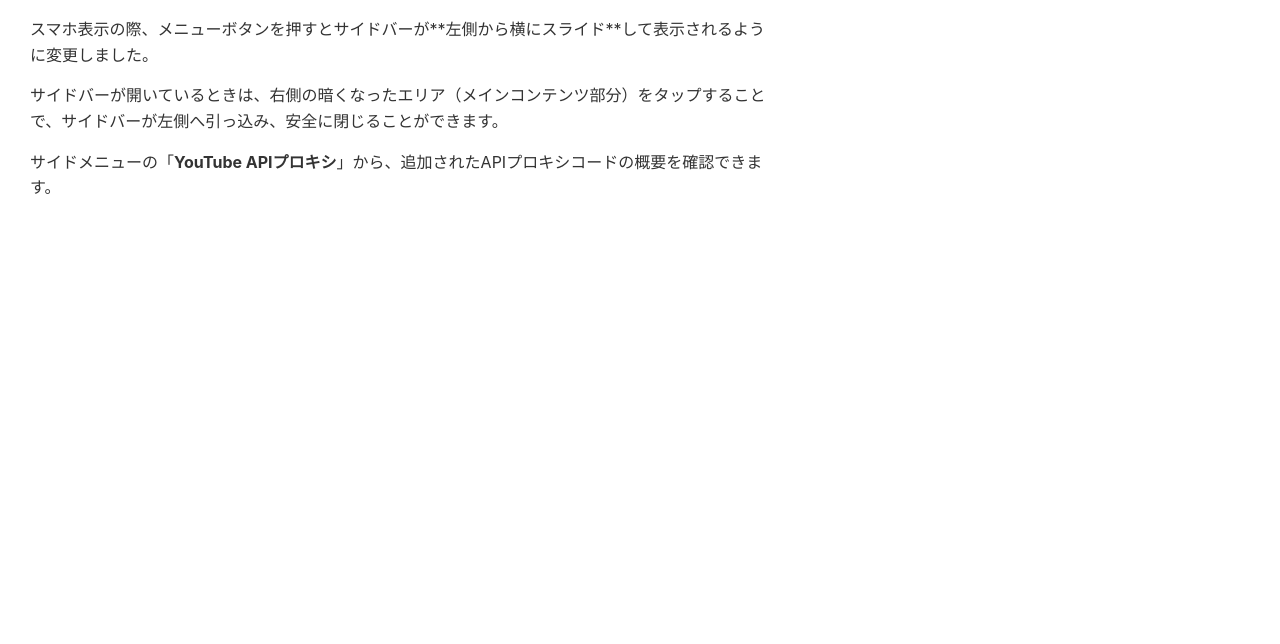
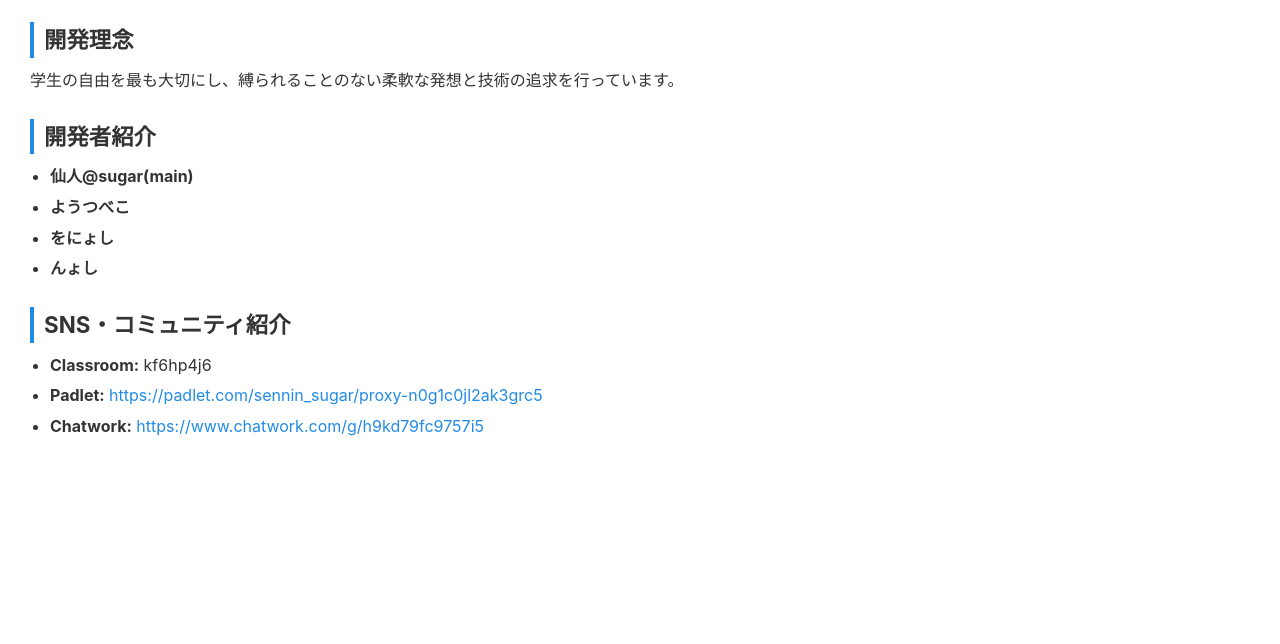
Before and after one commit to ikirikittsuhao-ctrl/does, a plain HTML site: page index.html in a window 1280 px wide. Shown: the part 156-800 px from the top of the page. Drawn offline with Linux system fonts and the light colour scheme.

Commit message:
Update index.html

```diff
--- a/index.html
+++ b/index.html
@@ -9,7 +9,7 @@
         :root {
             --bg-color: #ffffff;
             --text-color: #333333;
-            --header-bg: #2d2d2d; /* ヘッダー背景をダーク系にして白文字ロゴを映えさせています */
+            --header-bg: #2d2d2d;
             --sidebar-bg: #f1f3f5;
             --border-color: #dee2e6;
             --accent-color: #228be6;
@@ -54,7 +54,7 @@
             left: 0;
             width: 100%;
             height: 2px;
-            background-color: #ffffff; /* ロゴに合わせてボタン線も白に統一 */
+            background-color: #ffffff;
             transition: all var(--transition-speed) ease;
         }
 
@@ -84,11 +84,10 @@
             border-right: 1px solid var(--border-color);
             padding: 20px;
             z-index: 900;
-            transform: translateX(-100%); /* 初期状態は閉じる */
+            transform: translateX(-100%);
             transition: transform var(--transition-speed) ease;
         }
 
-        /* サイドバーが開いているときの状態 */
         body.sidebar-open sidebar {
             transform: translateX(0);
         }
@@ -128,7 +127,6 @@
             animation: fadeIn 0.4s ease-out forwards;
         }
 
-        /* PC環境でサイドバーが開いた時、コンテンツを右に押し出す（レスポンシブ対応） */
         @media (min-width: 768px) {
             body.sidebar-open main {
                 margin-left: 260px;
@@ -154,6 +152,24 @@
         }
 
         main p { margin-bottom: 15px; }
+
+        main ul {
+            margin-left: 20px;
+            margin-bottom: 15px;
+        }
+
+        main ul li {
+            margin-bottom: 5px;
+        }
+
+        main a {
+            color: var(--accent-color);
+            text-decoration: none;
+        }
+
+        main a:hover {
+            text-decoration: underline;
+        }
 
         /* --- スマホ用・PC用共通オーバーレイ --- */
         .overlay {
@@ -185,15 +201,29 @@
         <div id="sidebar-container"></div>
 
         <main id="mainContent">
-            <h1>横スライド式Wikiテンプレート</h1>
-            <p>スマホ表示の際、メニューボタンを押すとサイドバーが**左側から横にスライド**して表示されるように変更しました。</p>
-            <p>サイドバーが開いているときは、右側の暗くなったエリア（メインコンテンツ部分）をタップすることで、サイドバーが左側へ引っ込み、安全に閉じることができます。</p>
-            <p>サイドメニューの「<strong>YouTube APIプロキシ</strong>」から、追加されたAPIプロキシコードの概要を確認できます。</p>
+            <h1>仙人開発部門</h1>
+
+            <h2>開発理念</h2>
+            <p>学生の自由を最も大切にし、縛られることのない柔軟な発想と技術の追求を行っています。</p>
+
+            <h2>開発者紹介</h2>
+            <ul>
+                <li><strong>仙人@sugar(main)</strong></li>
+                <li><strong>ようつべこ</strong></li>
+                <li><strong>をにょし</strong></li>
+                <li><strong>んょし</strong></li>
+            </ul>
+
+            <h2>SNS・コミュニティ紹介</h2>
+            <ul>
+                <li><strong>Classroom:</strong> kf6hp4j6</li>
+                <li><strong>Padlet:</strong> <a href="https://padlet.com/sennin_sugar/proxy-n0g1c0jl2ak3grc5" target="_blank" rel="noopener noreferrer">https://padlet.com/sennin_sugar/proxy-n0g1c0jl2ak3grc5</a></li>
+                <li><strong>Chatwork:</strong> <a href="https://www.chatwork.com/g/h9kd79fc9757i5" target="_blank" rel="noopener noreferrer">https://www.chatwork.com/g/h9kd79fc9757i5</a></li>
+            </ul>
         </main>
     </div>
 
     <script>
-        // 非同期で外部HTML部品（レイアウト）を読み込む関数
         async function loadLayout() {
             try {
                 const headerRes = await fetch('/static/layout/header.html');
@@ -202,7 +232,6 @@
                 const sidebarRes = await fetch('/static/layout/sidebar.html');
                 document.getElementById('sidebar-container').innerHTML = await sidebarRes.text();
 
-                // 読み込み完了後にイベントリスナーを設定
                 initSidebarEngine();
             } catch (err) {
                 console.error("レイアウトファイルの読み込みに失敗しました:", err);
@@ -231,7 +260,6 @@
             });
         }
 
-        // ページロード時に実行
         window.addEventListener('DOMContentLoaded', loadLayout);
     </script>
 </body>
```
